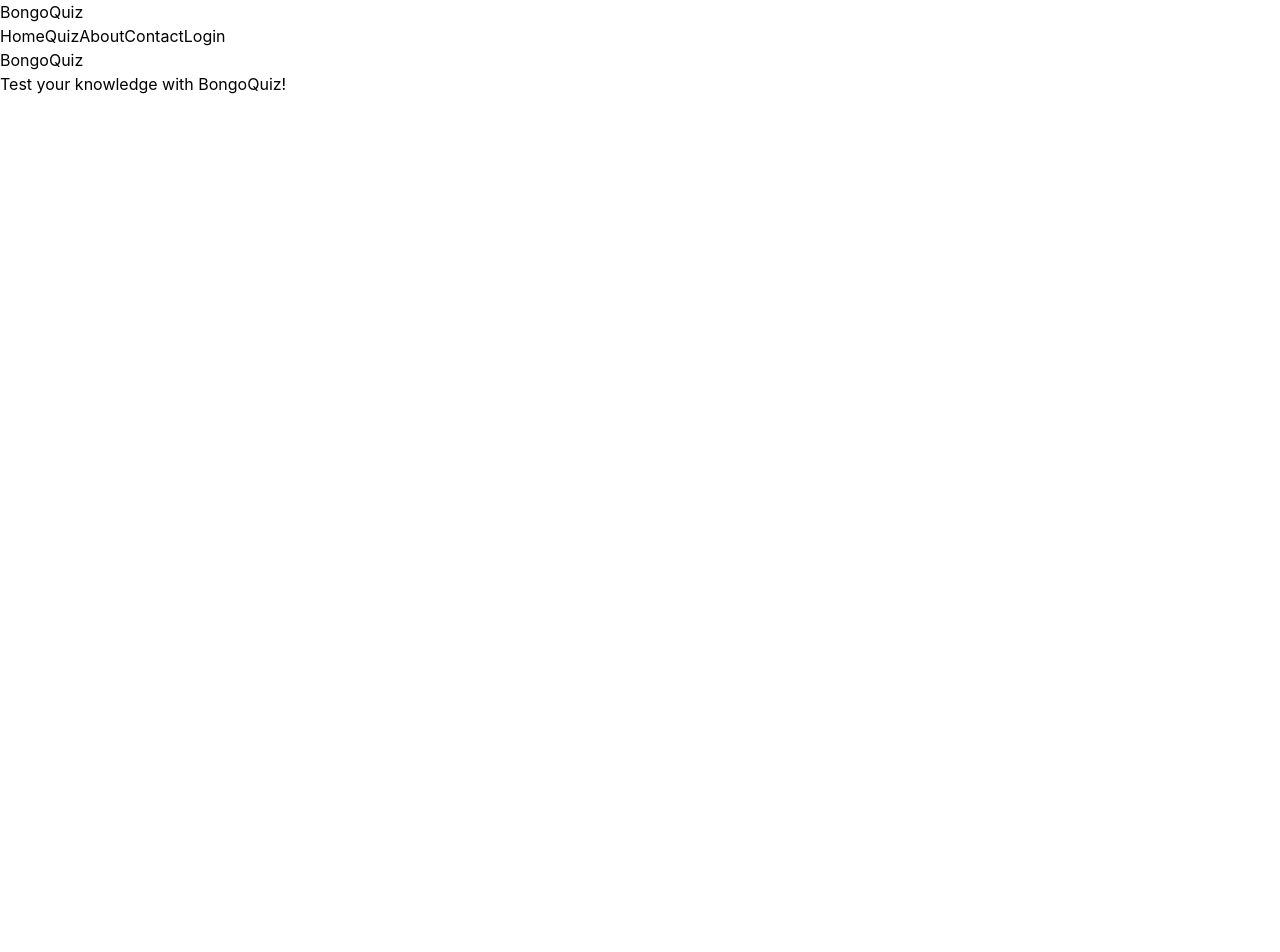
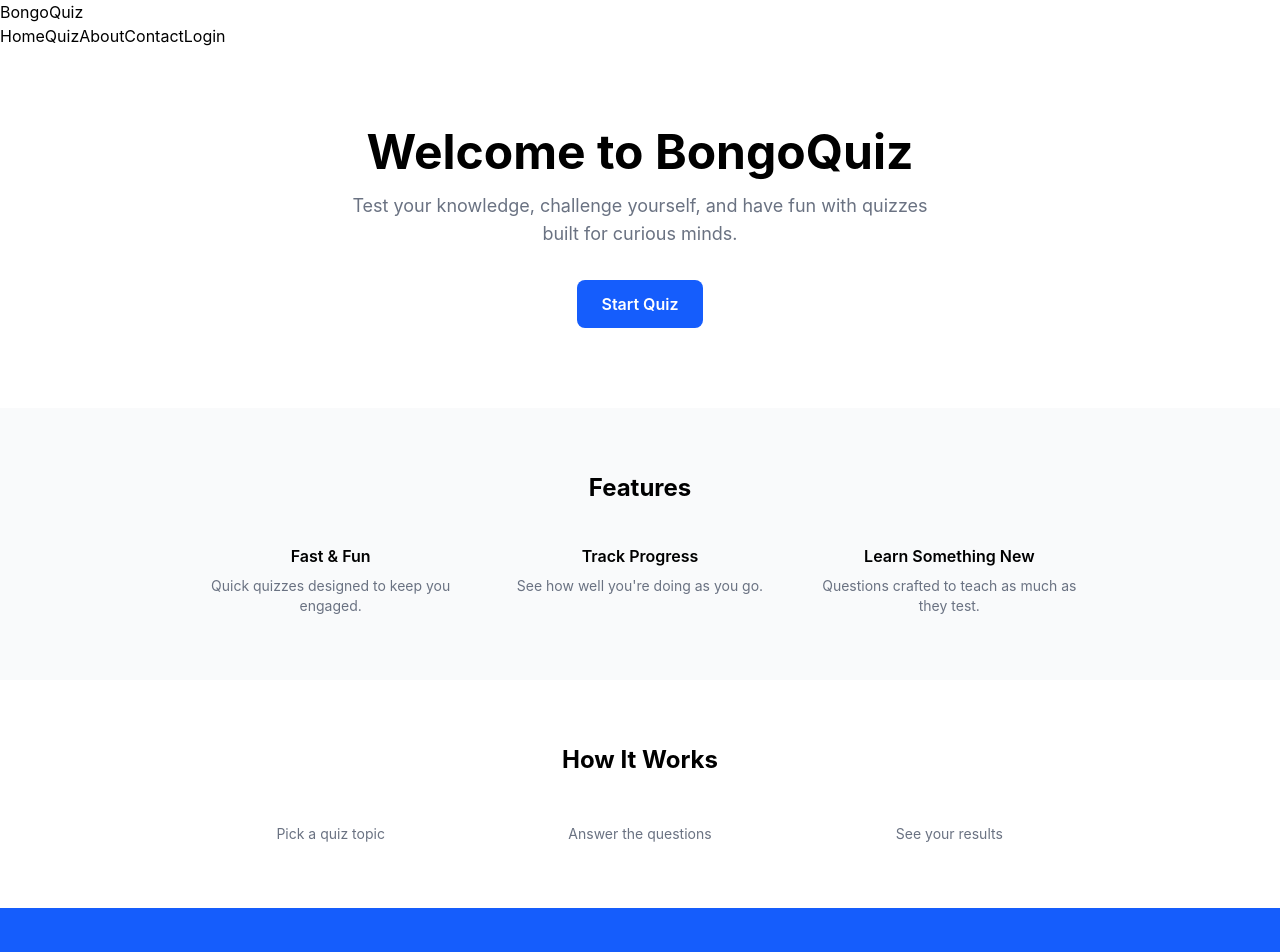
Before and after one commit to collaborationteam2/bongoquiz, a React (Vite) app: page / in a window 1280 px wide. Shown: the top 952 px of the page. Before the commit the page ends 800 px from the top, so only its background shows below. Built offline with nearby package versions, Linux system fonts and the light colour scheme.

Commit message:
add home.jsx

```diff
--- a/src/pages/Home.jsx
+++ b/src/pages/Home.jsx
@@ -1,10 +1,78 @@
-function Home() {
+import { Link } from "react-router-dom";
+
+const Home = () => {
   return (
-    <div>
-      <h1>BongoQuiz</h1>
-      <p>Test your knowledge with BongoQuiz!</p>
+    <div className="flex flex-col">
+      {/* Hero Section */}
+      <section className="text-center py-20 px-6">
+        <h1 className="text-4xl md:text-5xl font-bold mb-4">
+          Welcome to BongoQuiz
+        </h1>
+        <p className="text-lg text-gray-500 max-w-xl mx-auto mb-8">
+          Test your knowledge, challenge yourself, and have fun with quizzes
+          built for curious minds.
+        </p>
+        <Link
+          to="/quiz"
+          className="inline-block bg-blue-600 text-white px-6 py-3 rounded-lg font-semibold hover:bg-blue-700 transition"
+        >
+          Start Quiz
+        </Link>
+      </section>
+
+      <section className="py-16 px-6 bg-gray-50 dark:bg-gray-900">
+        <h2 className="text-2xl font-bold text-center mb-10">Features</h2>
+        <div className="grid grid-cols-1 md:grid-cols-3 gap-8 max-w-4xl mx-auto">
+          <div className="text-center">
+            <h3 className="font-semibold mb-2">Fast & Fun</h3>
+            <p className="text-sm text-gray-500">
+              Quick quizzes designed to keep you engaged.
+            </p>
+          </div>
+          <div className="text-center">
+            <h3 className="font-semibold mb-2">Track Progress</h3>
+            <p className="text-sm text-gray-500">
+              See how well you're doing as you go.
+            </p>
+          </div>
+          <div className="text-center">
+            <h3 className="font-semibold mb-2">Learn Something New</h3>
+            <p className="text-sm text-gray-500">
+              Questions crafted to teach as much as they test.
+            </p>
+          </div>
+        </div>
+      </section>
+
+      <section className="py-16 px-6">
+        <h2 className="text-2xl font-bold text-center mb-10">How It Works</h2>
+        <div className="grid grid-cols-1 md:grid-cols-3 gap-8 max-w-4xl mx-auto">
+          <div className="text-center">
+            <div className="text-3xl mb-2"></div>
+            <p className="text-sm text-gray-500">Pick a quiz topic</p>
+          </div>
+          <div className="text-center">
+            <div className="text-3xl mb-2"></div>
+            <p className="text-sm text-gray-500">Answer the questions</p>
+          </div>
+          <div className="text-center">
+            <div className="text-3xl mb-2"></div>
+            <p className="text-sm text-gray-500">See your results</p>
+          </div>
+        </div>
+      </section>
+
+      <section className="py-16 px-6 text-center bg-blue-600 text-white">
+        <h2 className="text-2xl font-bold mb-4">Ready to test yourself?</h2>
+        <Link
+          to="/quiz"
+          className="inline-block bg-white text-blue-600 px-6 py-3 rounded-lg font-semibold hover:bg-gray-100 transition"
+        >
+          Start Quiz Now
+        </Link>
+      </section>
     </div>
   );
-}
+};
 
 export default Home;
```
Also changed, not shown: 1 other file (tests, documents, lock files or other folders).
